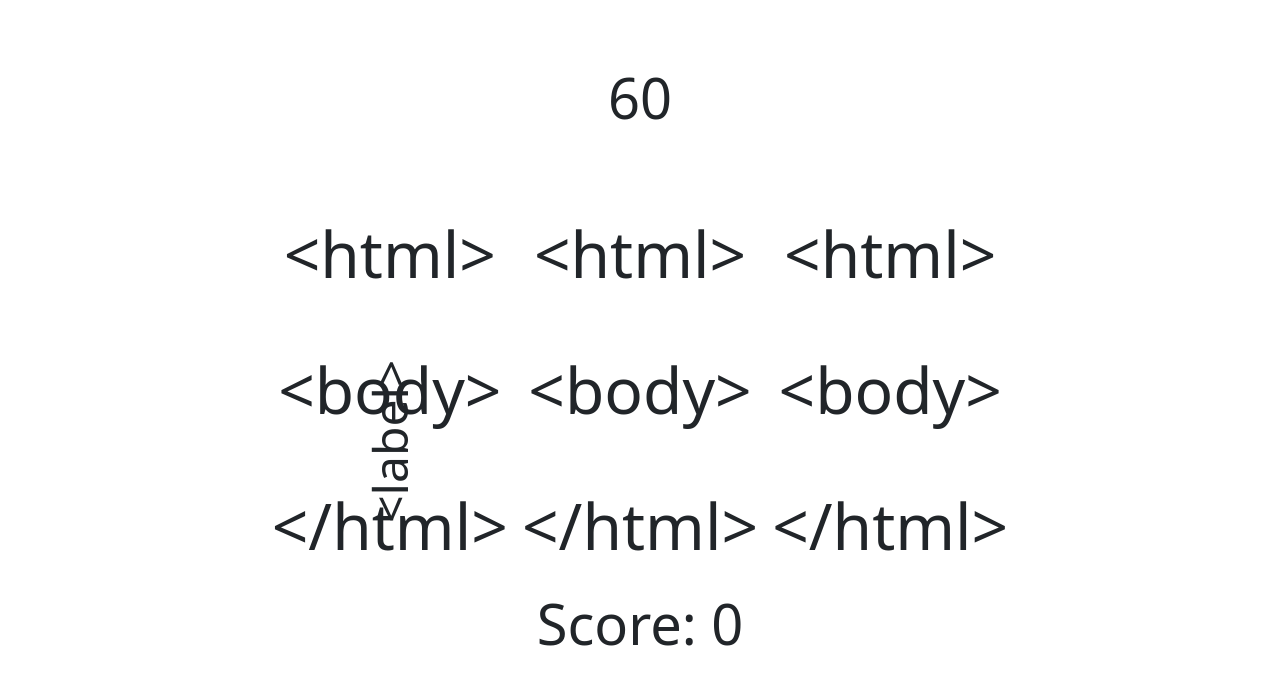
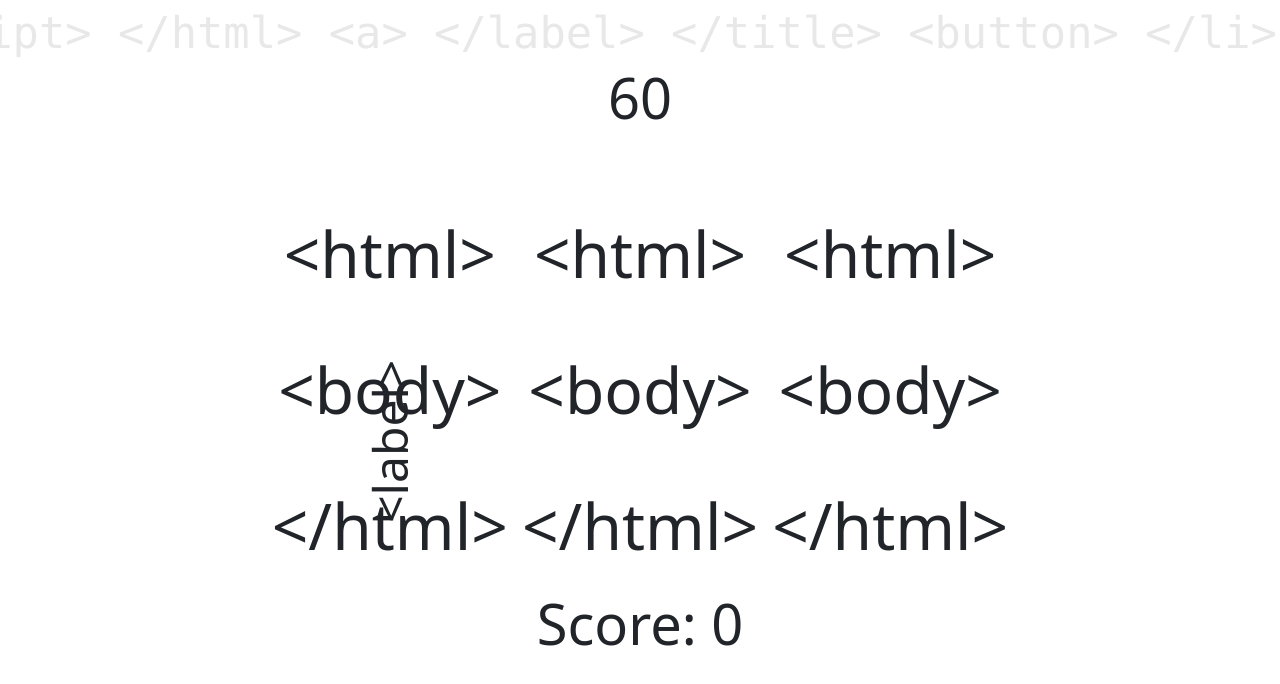
Before and after one commit to DanielRendon1020/Browser-game-v1, a plain HTML site: page index.html in a window 1280 px wide. Drawn offline with nearby package versions, Linux system fonts and the light colour scheme.

Commit message:
marquee works!

```diff
--- a/background.js
+++ b/background.js
@@ -27,41 +27,37 @@ function htmlToText(rawStr) {
     return rawStr.replace(/</g, "&lt;").replace(/>/g, "&gt;");
 }
 
-const tagText = `<pre>${htmlToText(allRand.join(' '))}</pre><pre>${htmlToText(allRand.join(' '))}</pre>`
+const tagText = `<pre>${htmlToText(allRand.join(' '))}</pre>`
 
-const marquee = document.getElementsByClassName('marquee')
+const marqueeCont = document.querySelectorAll('.marquee-cont')
 
-const marqueeCont = document.createElement('span')
-marqueeCont.className = 'marqueeCont'
-document.getElementsByClassName('marquee').appendChild = marqueeCont
-marqueeCont.innerHTML = tagText
+marqueeCont.forEach(span => {
+    span.innerHTML = tagText
+})
 
 
+// added event listener because it doesn't get the right width
+addEventListener("load", function () {
+ marqueeCont.forEach(el => {
+  // set a default rate, the higher the value, the faster it is
+  let rate = 50;
+  // get the width of the element
+  let distance = el.clientWidth;
+  // get the margin-right of the element
+  let style = window.getComputedStyle(el);
+  let marginRight = parseInt(style.marginRight) || 0;
+  // get the total width of the element
+  let totalDistance = distance + marginRight;
+  // get the duration of the animation
+  // for a better explanation, see the quoted codepen in the first comment
+  let time = totalDistance / rate;
+  // get the parent of the element
+  let container = el.parentElement;
 
-console.log(marqueeCont)
-
-// added event listener because it doesn't get the right width
-// addEventListener("load", function () {
-//  marqueeCont.forEach(el => {
-//   // set a default rate, the higher the value, the faster it is
-//   let rate = 200;
-//   // get the width of the element
-//   let distance = el.clientWidth;
-//   // get the margin-right of the element
-//   let style = window.getComputedStyle(el);
-//   let marginRight = parseInt(style.marginRight) || 0;
-//   // get the total width of the element
-//   let totalDistance = distance + marginRight;
-//   // get the duration of the animation
-//   // for a better explanation, see the quoted codepen in the first comment
-//   let time = totalDistance / rate;
-//   // get the parent of the element
-//   let container = el.parentElement;
-
-//   gsap.to(container, time, {
-//    repeat: -1,
-//    x: '-'+totalDistance,
-//    ease: Linear.easeNone,
-//   });
-//  });
-// });
+  gsap.to(container, time, {
+   repeat: -1,
+   x: '-'+totalDistance,
+   ease: Linear.easeNone,
+  });
+ });
+});
--- a/index.html
+++ b/index.html
@@ -34,7 +34,8 @@
     </div>
     <div class="main-marquee">
         <div class="marquee">
-            <!-- <span class="marqueeCont"></span> -->
+            <span class="marquee-cont"></span>
+            <span class="marquee-cont"></span>
             <!-- <span class="marqueeCont"></span> -->
         </div>
     </div>
--- a/style.css
+++ b/style.css
@@ -1,11 +1,29 @@
 
-/* .main-marquee {
+.main-marquee {
+    position: absolute;
+    top: 0;
+    width: 100vw;
+    height: 100vh;
+    margin: 0;
     overflow: hidden;
+    white-space: nowrap;
+    z-index: -99;
+    /* transform: rotate(45deg); */
 }
 
-.marqueeCont {
+.marquee {
+    position: absolute;
+    top: 0;
+    font-size: 0
+}
+
+.marquee-cont {
+    color: rgb(232, 232, 232);
     display: inline-block;
-} */
+    font-size: 50px;
+    margin-right: .5rem;
+
+}
 
 #start-window {
     position: absolute;
```
